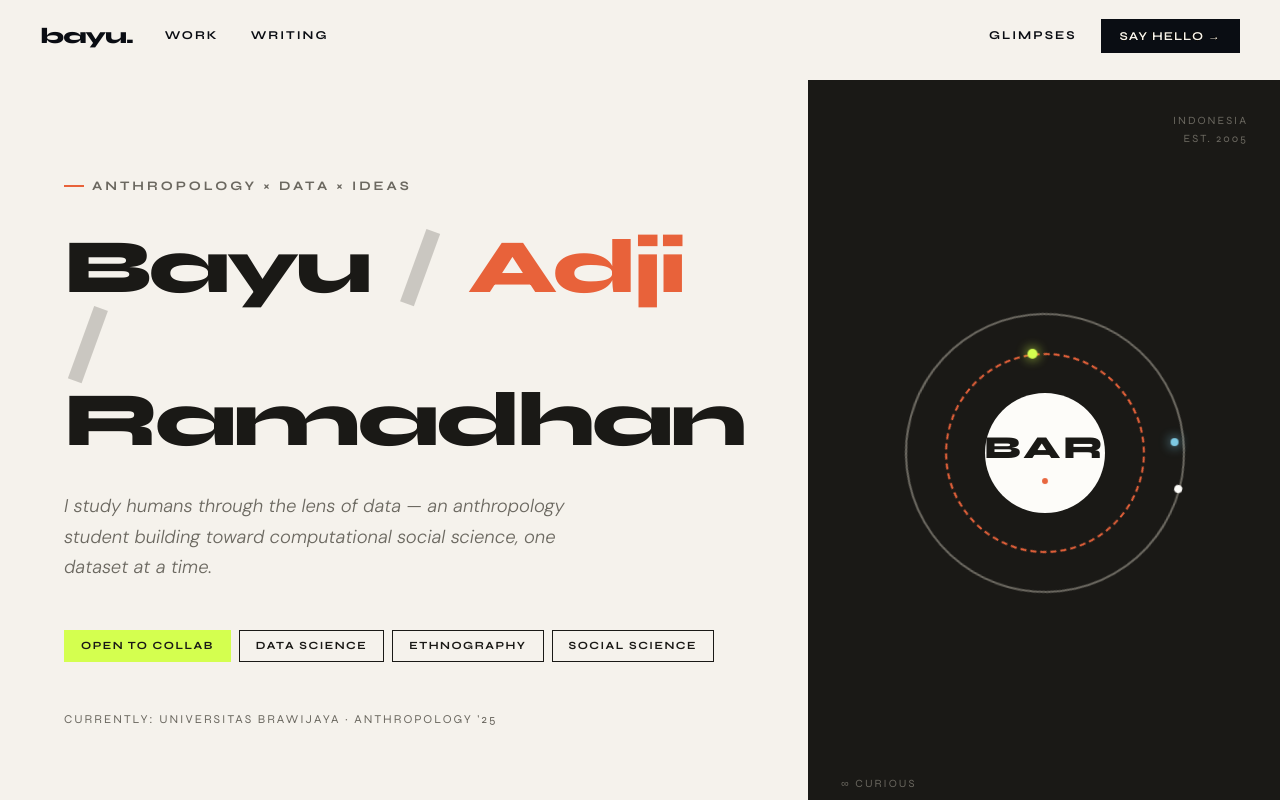
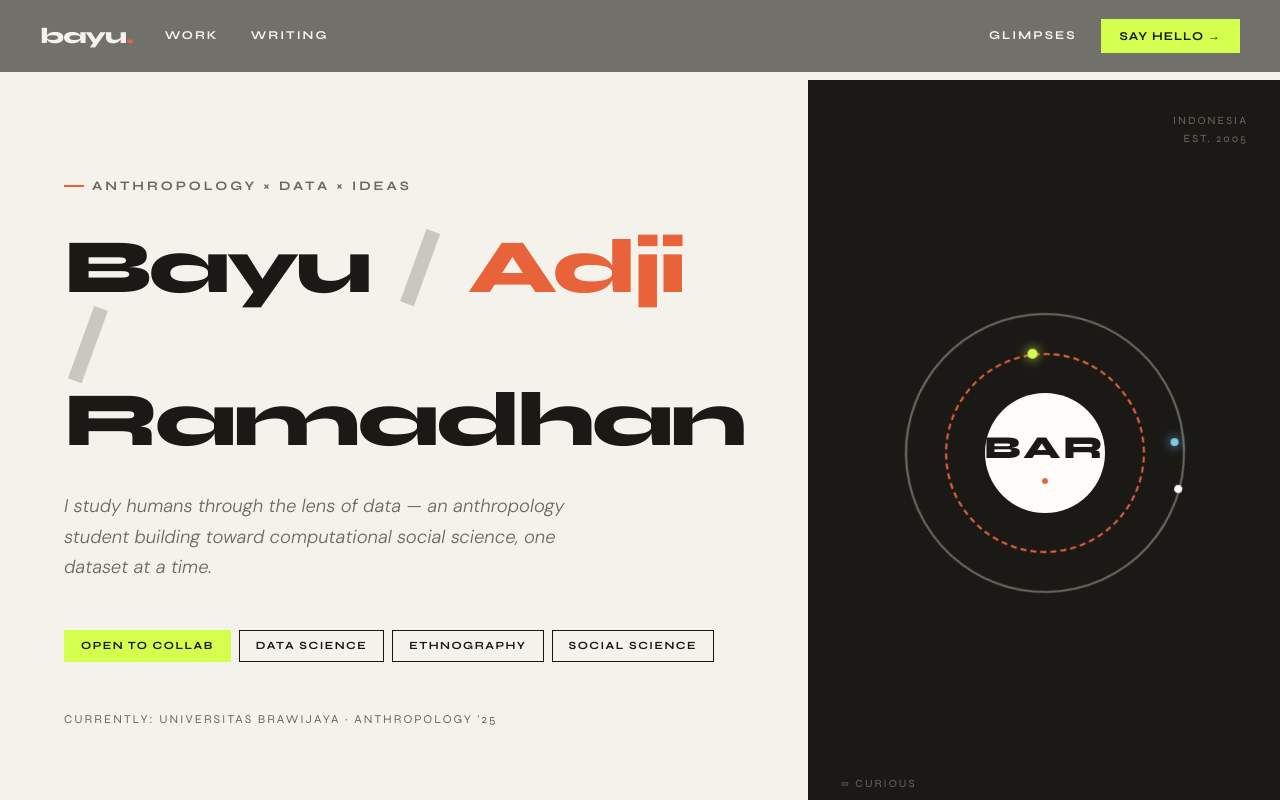
Before and after one commit to bayuadjr/portofolio, a React (Vite) app: page / in a window 1280 px wide. Shown: the top 800 px of the page. Built offline with nearby package versions, Linux system fonts and the light colour scheme; no server answers; what @sanity/vision, sanity would draw is missing.

Commit message:
fix: navbar — ganti mix-blend-mode ke solid blur bg, fix scroll detection, tambah hero state

```diff
--- a/src/components/Navbar/Navbar.jsx
+++ b/src/components/Navbar/Navbar.jsx
@@ -5,6 +5,7 @@ import styles from './Navbar.module.css';
 export default function Navbar() {
   const [visible, setVisible] = useState(true);
   const [menuOpen, setMenuOpen] = useState(false);
+  const [atHero, setAtHero] = useState(true);
   const location = useLocation();
   const navigate = useNavigate();
 
@@ -21,11 +22,15 @@ export default function Navbar() {
         const current = window.scrollY;
         if (current < 80) {
           setVisible(true);
-        } else if (current > lastScroll + 8) {
-          setVisible(false);
-          setMenuOpen(false);
-        } else if (current < lastScroll - 8) {
-          setVisible(true);
+          setAtHero(true);
+        } else {
+          setAtHero(false);
+          if (current > lastScroll + 8) {
+            setVisible(false);
+            setMenuOpen(false);
+          } else if (current < lastScroll - 8) {
+            setVisible(true);
+          }
         }
         lastScroll = current;
         ticking = false;
@@ -51,7 +56,7 @@ export default function Navbar() {
 
   return (
     <>
-      <nav className={`${styles.nav} ${!visible ? styles.hidden : ''}`}>
+      <nav className={`${styles.nav} ${!visible ? styles.hidden : ''} ${atHero ? styles.hero : ''}`}>
 
         {/* LEFT GROUP: logo + work + writing */}
         <div className={styles.left}>
@@ -69,7 +74,7 @@ export default function Navbar() {
           </Link>
           <button
             className={`${styles.cta} ${styles.ctaDesktop}`}
-            onClick={() => { close(); navigate('/contact'); }}
+            onClick={() => { close(); navigate('/'); }}
           >
             say hello →
           </button>
@@ -86,14 +91,14 @@ export default function Navbar() {
 
       </nav>
 
-      {/* MOBILE MENU — completely outside <nav> */}
+      {/* MOBILE MENU */}
       <div className={`${styles.mobile} ${menuOpen ? styles.mobileOpen : ''}`}>
         <Link to="/work" className={styles.mobileLink} onClick={close}>work</Link>
         <Link to="/writing" className={styles.mobileLink} onClick={close}>writing</Link>
         <Link to="/adventure" className={styles.mobileLink} onClick={close}>glimpses</Link>
         <button
           className={styles.mobileCta}
-          onClick={() => { close(); navigate('/contact'); }}
+          onClick={() => { close(); navigate('/'); }}
         >
           say hello →
         </button>
--- a/src/components/Navbar/Navbar.module.css
+++ b/src/components/Navbar/Navbar.module.css
@@ -11,14 +11,22 @@
   justify-content: space-between;
   padding: 0 40px;
 
-  /* Mix blend mode magic */
-  background: transparent;
-  mix-blend-mode: difference;
+  /* Ganti dari mix-blend-mode ke solid + backdrop */
+  background: rgba(26, 25, 22, 0.92);
+  backdrop-filter: blur(12px);
+  -webkit-backdrop-filter: blur(12px);
 
   /* Smooth hide/show */
-  transition: transform 0.35s cubic-bezier(0.4, 0, 0.2, 1);
+  transition: transform 0.35s cubic-bezier(0.4, 0, 0.2, 1),
+              background 0.3s ease;
 }
 
+/* Variasi: lebih transparan pas di hero */
+.nav.hero {
+  background: rgba(26, 25, 22, 0.6);
+}
+
+/* Saat hidden */
 .nav.hidden {
   transform: translateY(-100%);
 }
@@ -43,13 +51,13 @@
   font-weight: 800;
   font-size: 22px;
   letter-spacing: -1px;
-  color: #fff;
+  color: var(--cream);
   text-decoration: none;
   line-height: 1;
 }
 
 .logo span {
-  color: #fff;
+  color: var(--terracotta);
 }
 
 /* ── Nav links ───────────────────────────────────────────────── */
@@ -59,8 +67,13 @@
   font-size: 12px;
   text-transform: uppercase;
   letter-spacing: 2px;
-  color: #fff;
+  color: var(--cream);
   text-decoration: none;
+  transition: color 0.2s;
+}
+
+.link:hover {
+  color: var(--acid);
 }
 
 /* ── CTA button ──────────────────────────────────────────────── */
@@ -71,17 +84,18 @@
   text-transform: uppercase;
   letter-spacing: 1px;
   padding: 9px 18px;
-  background: #fff;
-  color: #000;
-  border: 1.5px solid #fff;
+  background: var(--acid);
+  color: var(--ink);
+  border: 1.5px solid var(--acid);
   cursor: pointer;
-  transition: background 0.2s, color 0.2s;
+  transition: background 0.2s, color 0.2s, border-color 0.2s;
   white-space: nowrap;
 }
 
 .cta:hover {
-  background: transparent;
-  color: #fff;
+  background: var(--terracotta);
+  border-color: var(--terracotta);
+  color: var(--paper);
 }
 
 /* ── Hamburger ───────────────────────────────────────────────── */
@@ -102,7 +116,7 @@
   display: block;
   width: 22px;
   height: 2px;
-  background: #fff;
+  background: var(--cream);
   transition: transform 0.25s ease, opacity 0.25s ease;
 }
 
@@ -119,7 +133,6 @@
 }
 
 /* ── Mobile menu ─────────────────────────────────────────────── */
-/* Completely separate from <nav> — no blend mode conflict */
 .mobile {
   position: fixed;
   inset: 0;
@@ -131,7 +144,6 @@
   justify-content: center;
   gap: 40px;
 
-  /* Hidden by default */
   opacity: 0;
   pointer-events: none;
   transform: translateY(-16px);
@@ -185,13 +197,11 @@
     padding: 0 20px;
   }
 
-  /* Hide desktop-only elements */
   .linkDesktop,
   .ctaDesktop {
     display: none;
   }
 
-  /* Show hamburger */
   .burger {
     display: flex;
   }
@@ -202,8 +212,6 @@
 }
 
 @media (min-width: 769px) {
-
-  /* Always hide hamburger and mobile menu on desktop */
   .burger {
     display: none;
   }
```
Also changed, not shown: 1 other file (tests, documents, lock files or other folders).
